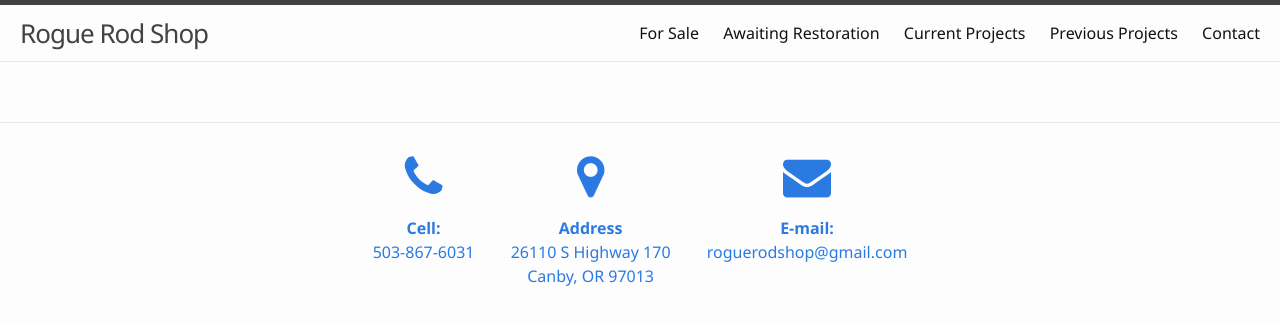
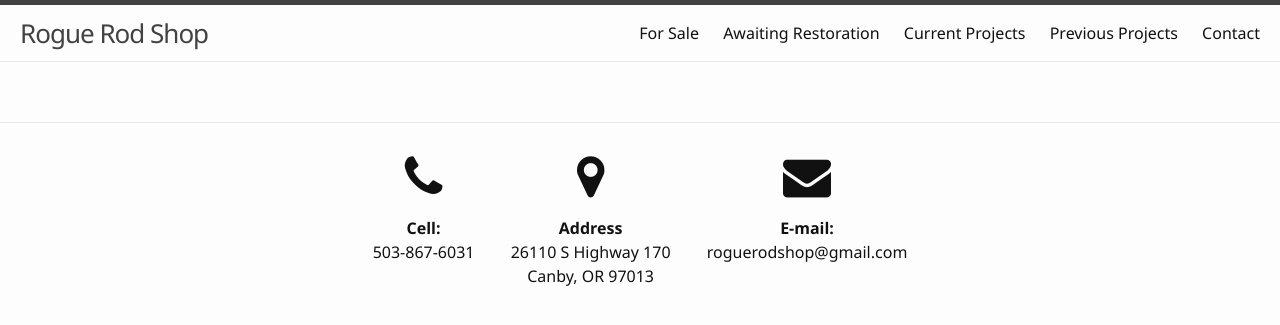
Before and after one commit to roguerodshop/roguerodshop.github.io, a Jekyll site: the page built from index.md, in a window 1280 px wide. Shown: the top 325 px of the page. Built offline with Jekyll 4.4.1, drawn with Linux system fonts in a browser that asks for light colours; nearby versions of some CDN libraries.

Commit message:
master: Changes hyperlinks to black

```diff
--- a/_layouts/page.html
+++ b/_layouts/page.html
@@ -17,7 +17,6 @@ layout: default
       {% if post.categories contains category %}
         <li>
           <span class="post-meta">{{ post.date | date: "%b %-d, %Y" }}</span>
-
           <h2>
             <a class="post-link" href="{{ post.url | prepend: site.baseurl }}">{{ post.title }}</a>
           </h2>
--- a/_sass/_base.scss
+++ b/_sass/_base.scss
@@ -89,11 +89,11 @@ h1, h2, h3, h4, h5, h6 {
  * Links
  */
 a {
-    color: $brand-color;
+    color: $text-color;
     text-decoration: none;
 
     &:visited {
-        color: darken($brand-color, 15%);
+        color: $text-color;
     }
 
     &:hover {
@@ -154,7 +154,8 @@ pre {
  * Wrapper
  */
 .wrapper {
-    max-width: -webkit-calc(#{$content-width} - (#{$spacing-unit} * 2));
+    max-width: -webkit-calc(#{$content-width} - (#{$spacing-unit} * 2
+    ));
     max-width:         calc(#{$content-width} - (#{$spacing-unit} * 2));
     margin-right: auto;
     margin-left: auto;
```
